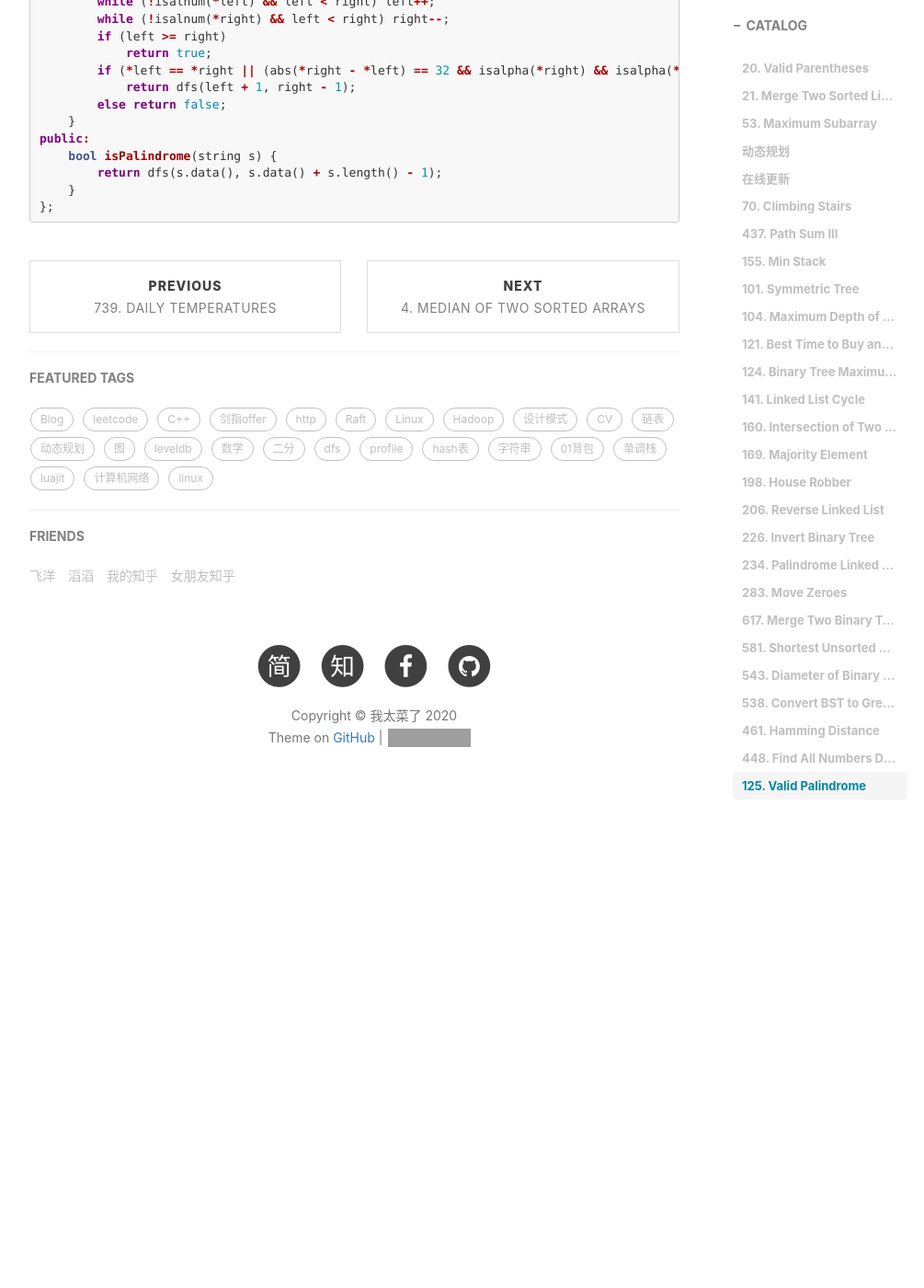
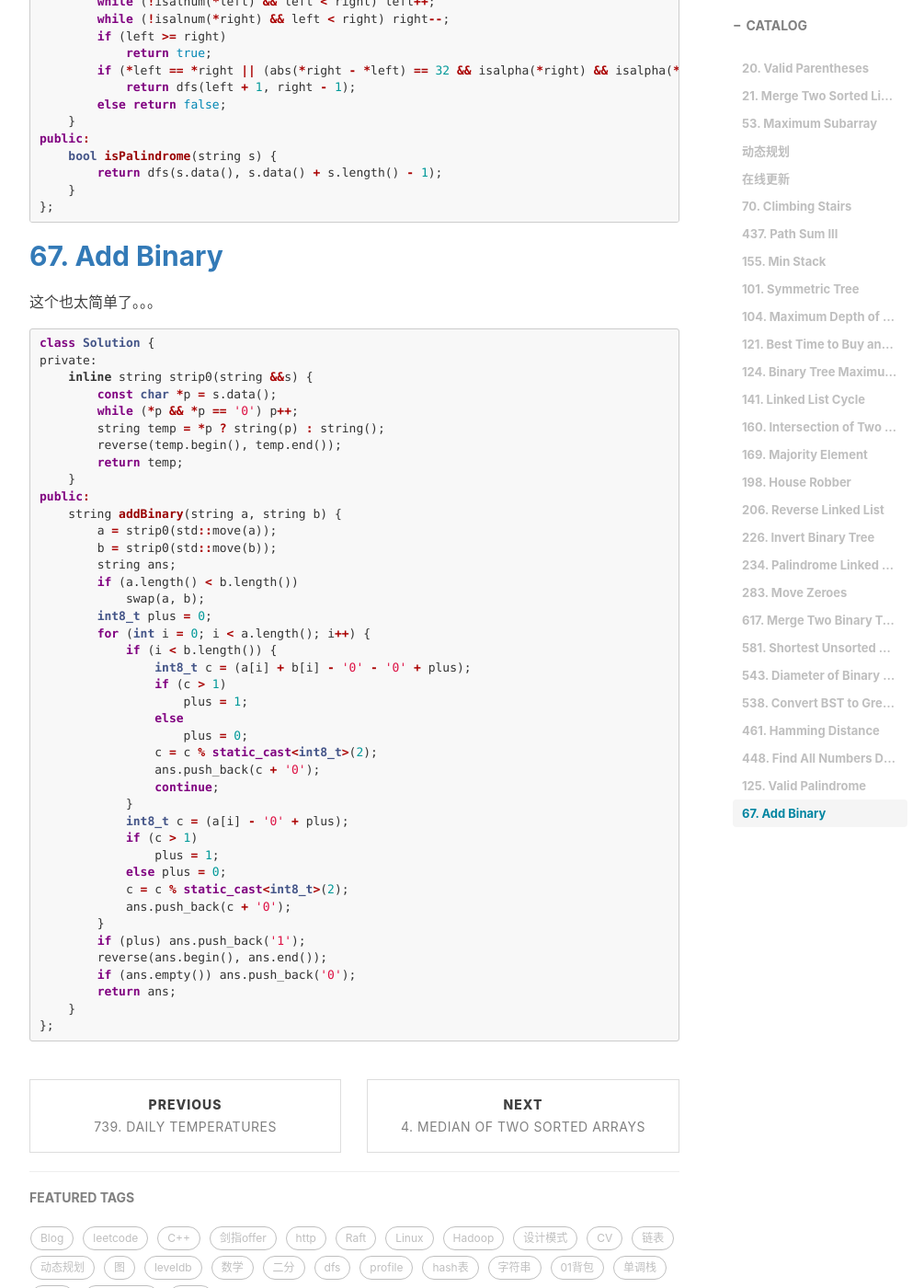
Before and after one commit to bbkgl/bbkgl.github.io, a Jekyll site: the page built from _posts/2020-01-31-leetcode-easy.md, in a window 1280 px wide and 1400 px high, scrolled down 15886 px. Shown: the whole window at 92% size, without its empty margins (233-1238 px from the left). Built offline with Jekyll 4.4.1, drawn with Linux system fonts in a browser that asks for light colours; nearby versions of some CDN libraries; comment, search, counter and statistics services are not loaded; before the commit the page ends 16792 px from its top, so only the background shows below that; grey boxes are pictures that could not be loaded.

Commit message:
leetcode

````diff
--- a/_posts/2020-01-31-leetcode-easy.md
+++ b/_posts/2020-01-31-leetcode-easy.md
@@ -837,3 +837,51 @@ public:
     }
 };
 ```
+
+## [67. Add Binary](https://leetcode-cn.com/problems/add-binary/)
+
+这个也太简单了。。。
+
+```cpp
+class Solution {
+private:
+    inline string strip0(string &&s) {
+        const char *p = s.data();
+        while (*p && *p == '0') p++;
+        string temp = *p ? string(p) : string();
+        reverse(temp.begin(), temp.end());
+        return temp;
+    }
+public:
+    string addBinary(string a, string b) {
+        a = strip0(std::move(a));
+        b = strip0(std::move(b));
+        string ans;
+        if (a.length() < b.length())
+            swap(a, b);
+        int8_t plus = 0;
+        for (int i = 0; i < a.length(); i++) {
+            if (i < b.length()) {
+                int8_t c = (a[i] + b[i] - '0' - '0' + plus);
+                if (c > 1)
+                    plus = 1;
+                else
+                    plus = 0;
+                c = c % static_cast<int8_t>(2);
+                ans.push_back(c + '0');
+                continue;
+            }
+            int8_t c = (a[i] - '0' + plus);
+            if (c > 1)
+                plus = 1;
+            else plus = 0;
+            c = c % static_cast<int8_t>(2);
+            ans.push_back(c + '0');
+        }
+        if (plus) ans.push_back('1');
+        reverse(ans.begin(), ans.end());
+        if (ans.empty()) ans.push_back('0');
+        return ans;
+    }
+};
+```
````
Also changed, not shown: _posts/2020-06-23-leetcode16.18.md (+12 -2 lines), _posts/2020-06-23-leetcode990.md (added, +60 -0 lines).
